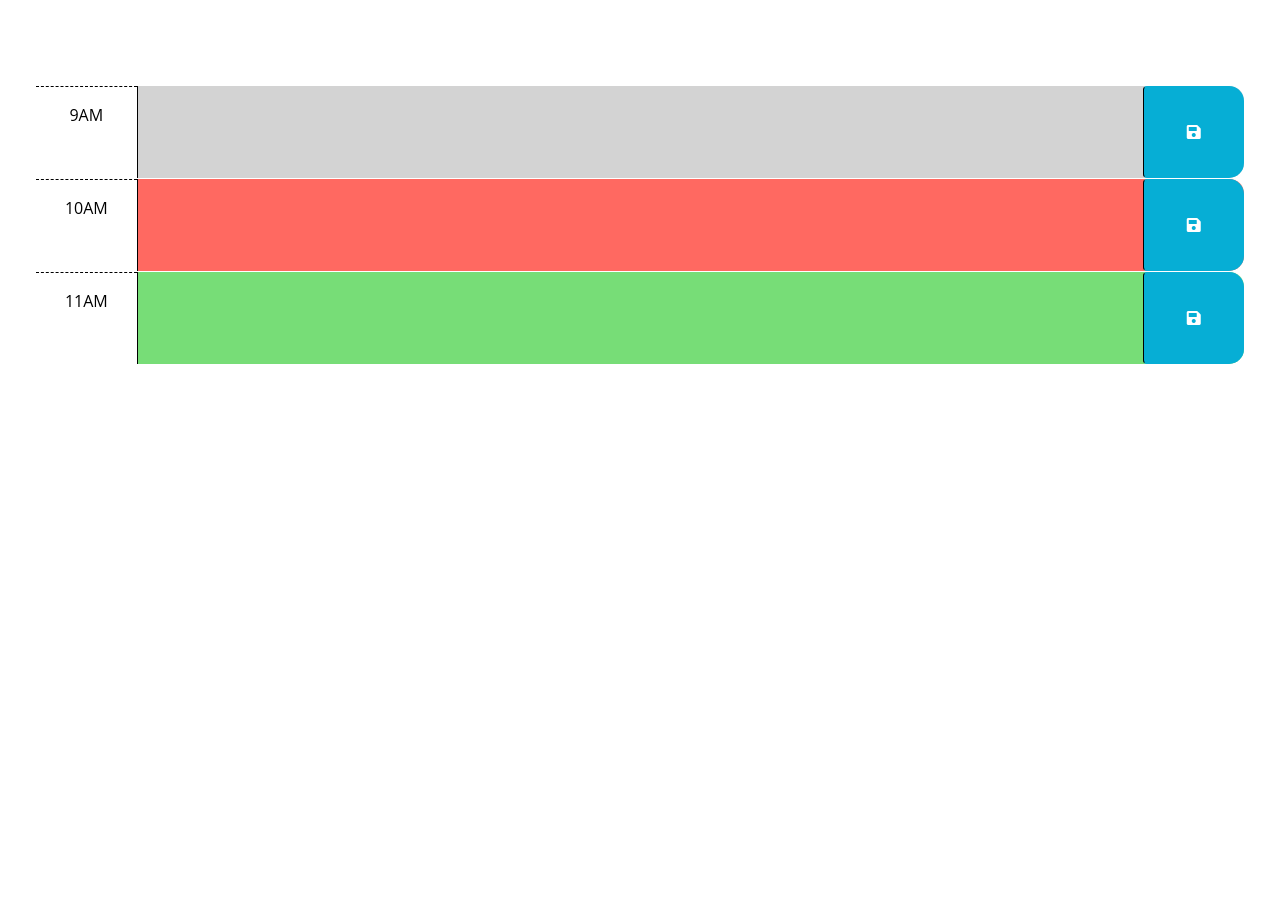
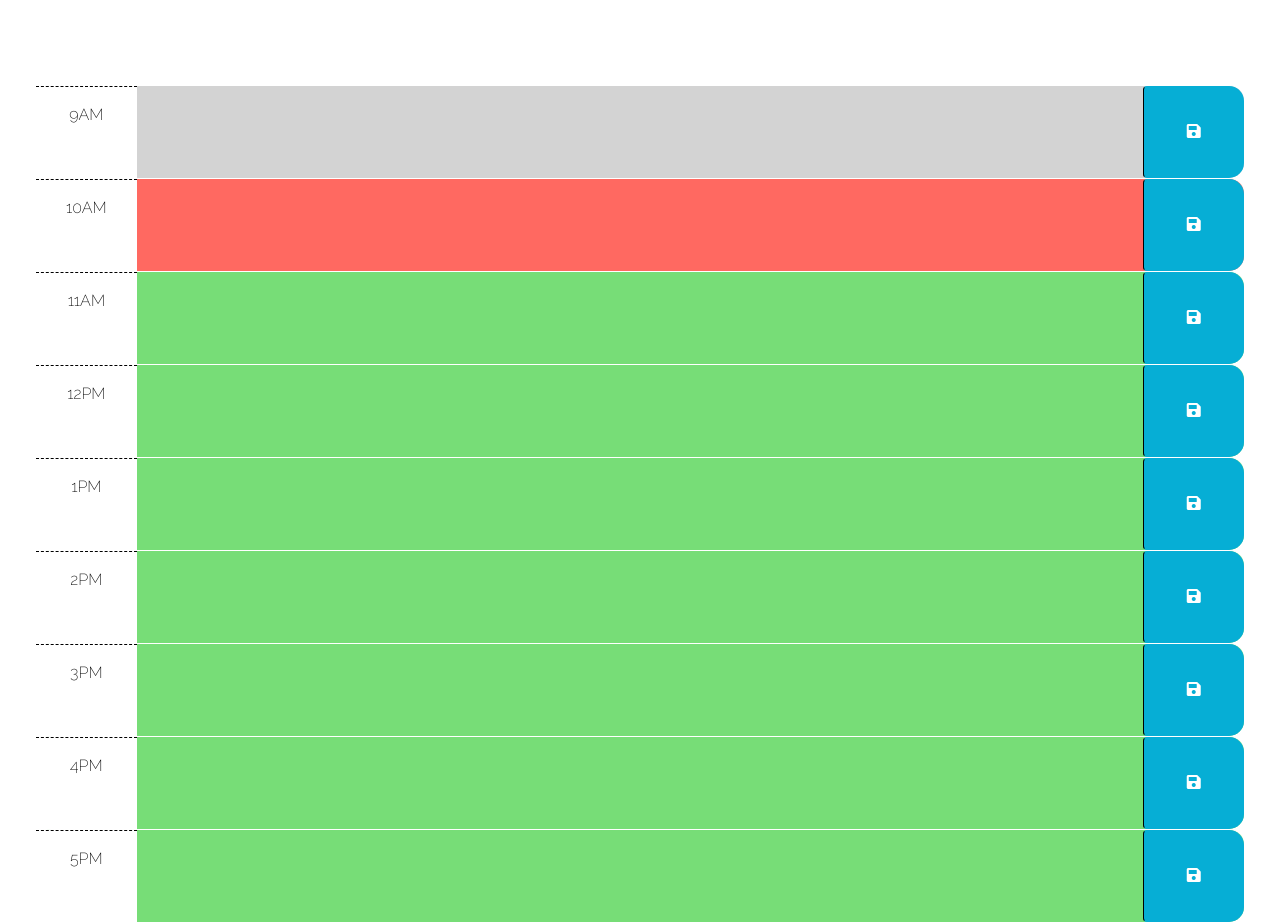
Before and after one commit to katrod69/planner, a plain HTML site: page Develop/index.html in a window 1280 px wide. Shown: the part 166-1088 px from the top of the page. Before the commit the page ends 800 px from the top, so only its background shows below. Drawn offline with nearby package versions, Linux system fonts and the light colour scheme; files that its build step writes are made by us from their sources.

Commit message:
developing code

```diff
--- a/Assets/style.css
+++ b/Assets/style.css
@@ -1,5 +1,5 @@
 body {
-  font-family: 'Open Sans', sans-serif;
+  font-family: 'Raleway', sans-serif;
   font-size: 16px;
 }
 
@@ -8,7 +8,7 @@ textarea {
   border: none;
   resize: none;
   color: #000000;
-  border-left: 1px solid black;
+  border-left: 1px solid #;
   padding: 10px;
 }
 
@@ -57,3 +57,17 @@ textarea {
   font-size: 20px;
   transition: all 0.3s ease-in-out;
 }
+
+.jumbotron {
+  height: 200px;
+  width: 100%;
+  background-color: #b1740f;
+}
+
+/* pallete
+b1740f tigers eye
+296EB4  azul
+D56AA0 thulian pink
+FFFFFF white
+F7E1D7 champagne pink
+*/
--- a/Develop/index.html
+++ b/Develop/index.html
@@ -4,6 +4,9 @@
     <meta charset="UTF-8" />
     <meta name="viewport" content="width=device-width, initial-scale=1.0" />
     <meta http-equiv="X-UA-Compatible" content="ie=edge" />
+    <link rel="preconnect" href="https://fonts.googleapis.com">
+<link rel="preconnect" href="https://fonts.gstatic.com" crossorigin>
+<link href="https://fonts.googleapis.com/css2?family=Raleway:wght@200&display=swap" rel="stylesheet">
     <link
       href="https://cdn.jsdelivr.net/npm/bootstrap@5.1.3/dist/css/bootstrap.min.css"
       rel="stylesheet"
@@ -20,7 +23,7 @@
       href="https://fonts.googleapis.com/css2?family=Fira+Sans:wght@400;700&display=swap"
       rel="stylesheet"
     />
-    <link rel="stylesheet" href="style.css" />
+    <link rel="stylesheet" href="Assets/style.css" />
     <title>Work Day Scheduler</title>
   </head>
 
@@ -31,17 +34,7 @@
       <p id="currentDay" class="lead"></p>
     </header>
     <div class="container-fluid px-5">
-      <!-- Use class for "past", "present", and "future" to apply styles to the
-        time-block divs accordingly. The javascript will need to do this by
-        adding/removing these classes on each div by comparing the hour in the
-        id to the current hour. The html provided below is meant to be an example
-        demonstrating how the css provided can be leveraged to create the
-        desired layout and colors. The html below should be removed or updated
-        in the finished product. Remember to delete this comment once the
-        code is implemented.
-        -->
 
-      <!-- Example of a past time block. The "past" class adds a gray background color. -->
       <div id="hour-9" class="row time-block past">
         <div class="col-2 col-md-1 hour text-center py-3">9AM</div>
         <textarea class="col-8 col-md-10 description" rows="3"> </textarea>
@@ -50,7 +43,6 @@
         </button>
       </div>
 
-      <!-- Example of a present time block. The "present" class adds a red background color. -->
       <div id="hour-10" class="row time-block present">
         <div class="col-2 col-md-1 hour text-center py-3">10AM</div>
         <textarea class="col-8 col-md-10 description" rows="3"> </textarea>
@@ -59,7 +51,7 @@
         </button>
       </div>
 
-      <!-- Example of a future time block. The "future" class adds a green background color. -->
+
       <div id="hour-11" class="row time-block future">
         <div class="col-2 col-md-1 hour text-center py-3">11AM</div>
         <textarea class="col-8 col-md-10 description" rows="3"> </textarea>
@@ -67,13 +59,67 @@
           <i class="fas fa-save" aria-hidden="true"></i>
         </button>
       </div>
+
+
+    <div id="hour-12" class="row time-block future">
+      <div class="col-2 col-md-1 hour text-center py-3">12PM</div>
+      <textarea class="col-8 col-md-10 description" rows="3"> </textarea>
+      <button class="btn saveBtn col-2 col-md-1" aria-label="save">
+        <i class="fas fa-save" aria-hidden="true"></i>
+      </button>
     </div>
+
+
+  <div id="hour-13" class="row time-block future">
+    <div class="col-2 col-md-1 hour text-center py-3">1PM</div>
+    <textarea class="col-8 col-md-10 description" rows="3"> </textarea>
+    <button class="btn saveBtn col-2 col-md-1" aria-label="save">
+      <i class="fas fa-save" aria-hidden="true"></i>
+    </button>
+  </div>
+
+
+<div id="hour-14" class="row time-block future">
+  <div class="col-2 col-md-1 hour text-center py-3">2PM</div>
+  <textarea class="col-8 col-md-10 description" rows="3"> </textarea>
+  <button class="btn saveBtn col-2 col-md-1" aria-label="save">
+    <i class="fas fa-save" aria-hidden="true"></i>
+  </button>
+</div>
+
+
+<div id="hour-15" class="row time-block future">
+  <div class="col-2 col-md-1 hour text-center py-3">3PM</div>
+  <textarea class="col-8 col-md-10 description" rows="3"> </textarea>
+  <button class="btn saveBtn col-2 col-md-1" aria-label="save">
+    <i class="fas fa-save" aria-hidden="true"></i>
+  </button>
+</div>
+
+
+<div id="hour-16" class="row time-block future">
+  <div class="col-2 col-md-1 hour text-center py-3">4PM</div>
+  <textarea class="col-8 col-md-10 description" rows="3"> </textarea>
+  <button class="btn saveBtn col-2 col-md-1" aria-label="save">
+    <i class="fas fa-save" aria-hidden="true"></i>
+  </button>
+</div>
+
+
+<div id="hour-17" class="row time-block future">
+  <div class="col-2 col-md-1 hour text-center py-3">5PM</div>
+  <textarea class="col-8 col-md-10 description" rows="3"> </textarea>
+  <button class="btn saveBtn col-2 col-md-1" aria-label="save">
+    <i class="fas fa-save" aria-hidden="true"></i>
+  </button>
+</div>
+</div>
 
     <script src="https://cdnjs.cloudflare.com/ajax/libs/jquery/3.2.1/jquery.min.js"></script>
     <script src="https://cdn.jsdelivr.net/npm/dayjs@1.11.3/dayjs.min.js"
     integrity="sha256-iu/zLUB+QgISXBLCW/mcDi/rnf4m4uEDO0wauy76x7U="
     crossorigin="anonymous"></script>
 
-    <script src="script.js"></script>
+    <script src="./"></script>
   </body>
 </html>
```
Also changed, not shown: Assets/script.js (+21 -22 lines), 1 other file.
